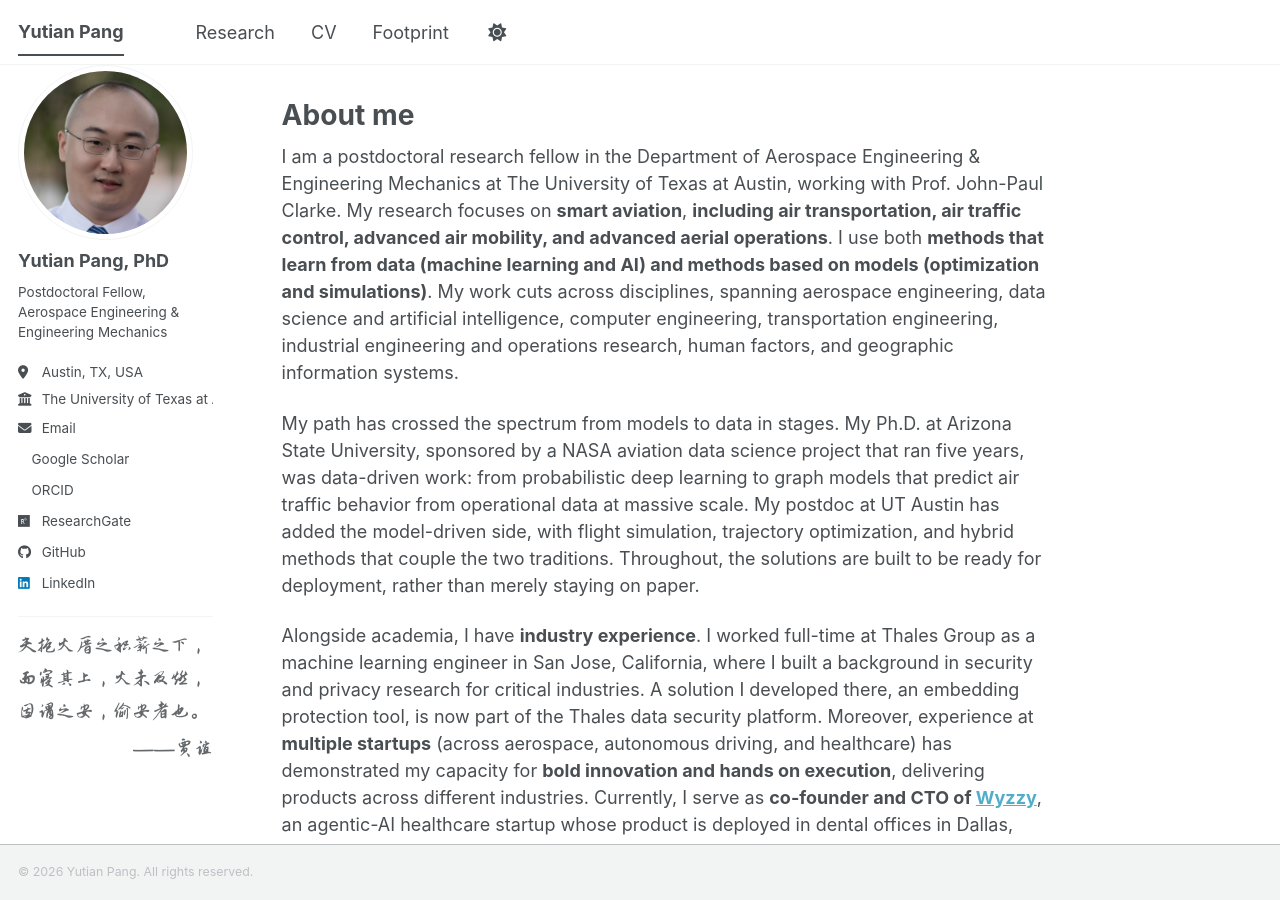
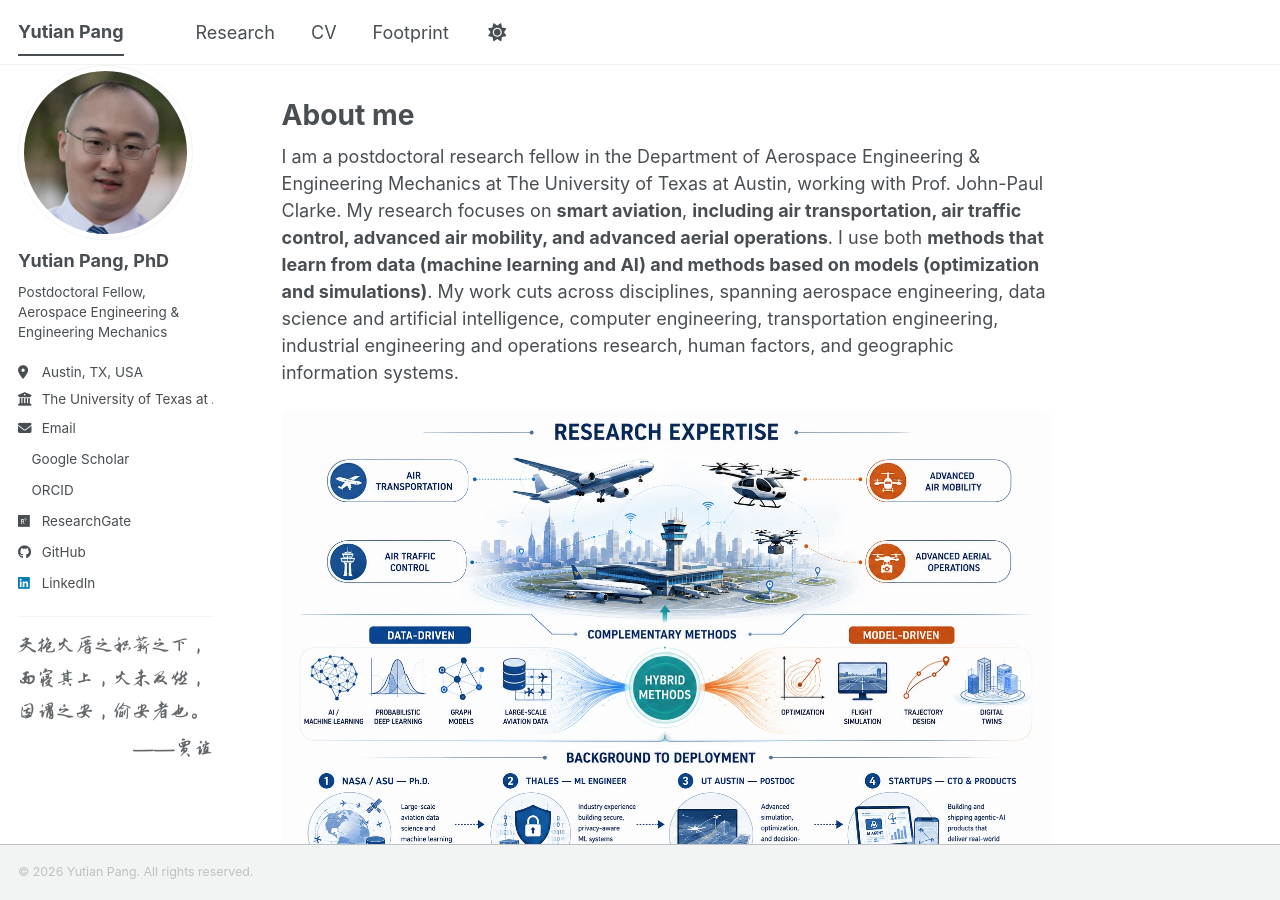
Before and after one commit to YutianPangASU/yutianpangasu.github.io, a Jekyll site: the page built from _pages/about.md, in a window 1280 px wide and 900 px high. Built offline with Jekyll 4.4.1, drawn with Linux system fonts in a browser that asks for light colours; a style sheet for code colours, icons or effects is not loaded.

Commit message:
Homepage: move overview figure up, after the first paragraph
Co-Authored-By: Claude Fable 5 <noreply@anthropic.com>

```diff
--- a/_pages/about.md
+++ b/_pages/about.md
@@ -10,13 +10,13 @@ redirect_from:
 
 I am a postdoctoral research fellow in the Department of Aerospace Engineering & Engineering Mechanics at The University of Texas at Austin, working with Prof. John-Paul Clarke. My research focuses on **smart aviation**, **including air transportation, air traffic control, advanced air mobility, and advanced aerial operations**. I use both **methods that learn from data (machine learning and AI) and methods based on models (optimization and simulations)**. My work cuts across disciplines, spanning aerospace engineering, data science and artificial intelligence, computer engineering, transportation engineering, industrial engineering and operations research, human factors, and geographic information systems.
 
+<img src="/images/overview-web.webp" alt="Overview of my research expertise: air transportation, air traffic control, advanced air mobility, and advanced aerial operations, addressed with complementary data-driven and model-driven methods combined into hybrid methods, and a path from a NASA-sponsored Ph.D. at ASU through Thales and a UT Austin postdoc to startup products, delivering deployment-ready solutions." style="width: 100%; border-radius: 6px;" />
+
 My path has crossed the spectrum from models to data in stages. My Ph.D. at Arizona State University, sponsored by a NASA aviation data science project that ran five years, was data-driven work: from probabilistic deep learning to graph models that predict air traffic behavior from operational data at massive scale. My postdoc at UT Austin has added the model-driven side, with flight simulation, trajectory optimization, and hybrid methods that couple the two traditions. Throughout, the solutions are built to be ready for deployment, rather than merely staying on paper.
 
 Alongside academia, I have **industry experience**. I worked full-time at Thales Group as a machine learning engineer in San Jose, California, where I built a background in security and privacy research for critical industries. A solution I developed there, an embedding protection tool, is now part of the Thales data security platform. Moreover, experience at **multiple startups** (across aerospace, autonomous driving, and healthcare) has demonstrated my capacity for **bold innovation and hands on execution**, delivering products across different industries. Currently, I serve as **co-founder and CTO of [Wyzzy](https://calls.wyzzy.ai/)**, an agentic-AI healthcare startup whose product is deployed in dental offices in Dallas, Texas.
 
 I am always open to collaborations and research opportunities. Please reach me at **yutian DOT pang AT outlook DOT com.**
-
-<img src="/images/overview-web.webp" alt="Overview of my research expertise: air transportation, air traffic control, advanced air mobility, and advanced aerial operations, addressed with complementary data-driven and model-driven methods combined into hybrid methods, and a path from a NASA-sponsored Ph.D. at ASU through Thales and a UT Austin postdoc to startup products, delivering deployment-ready solutions." style="width: 100%; border-radius: 6px;" />
 
 Research areas
 ======
```
